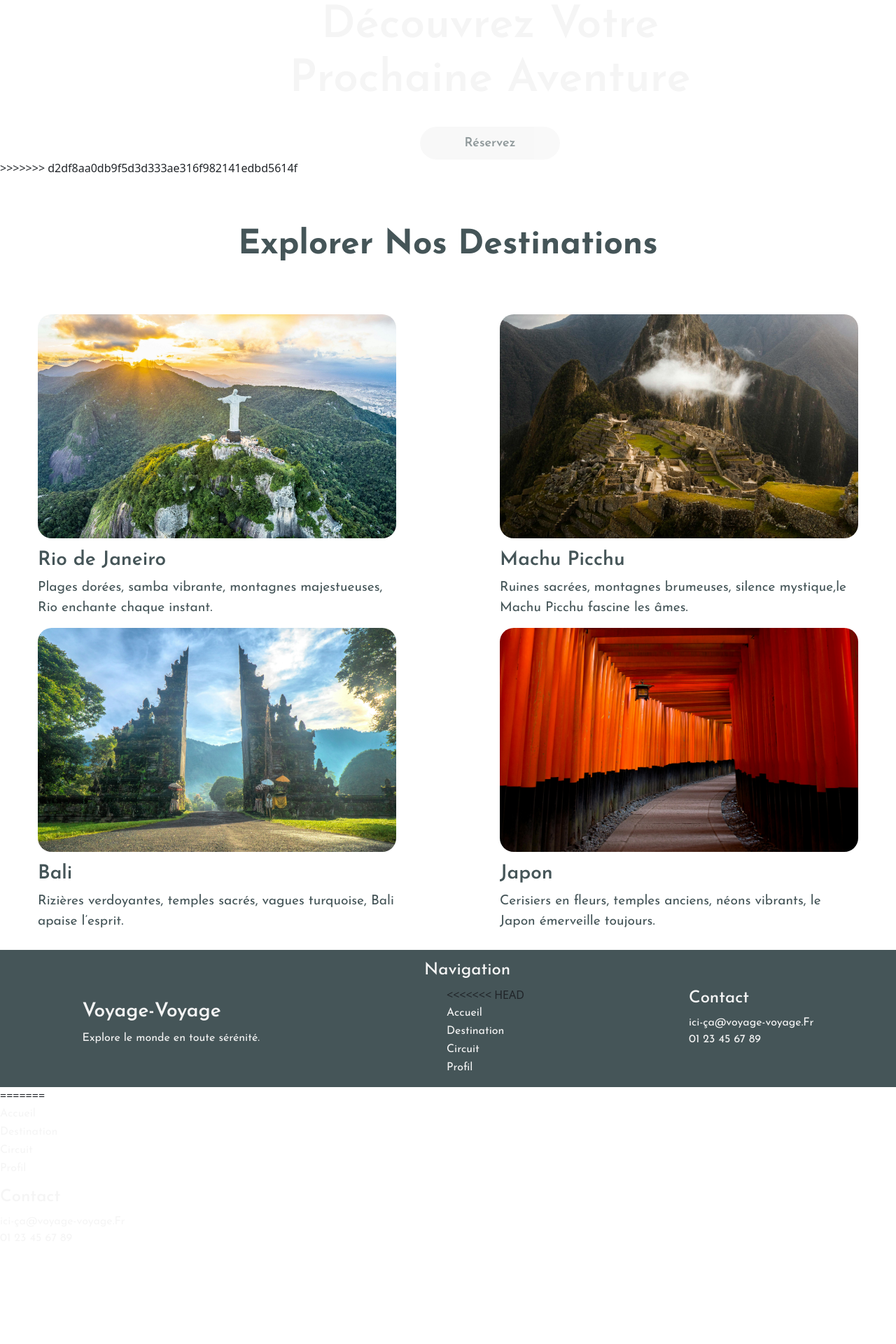
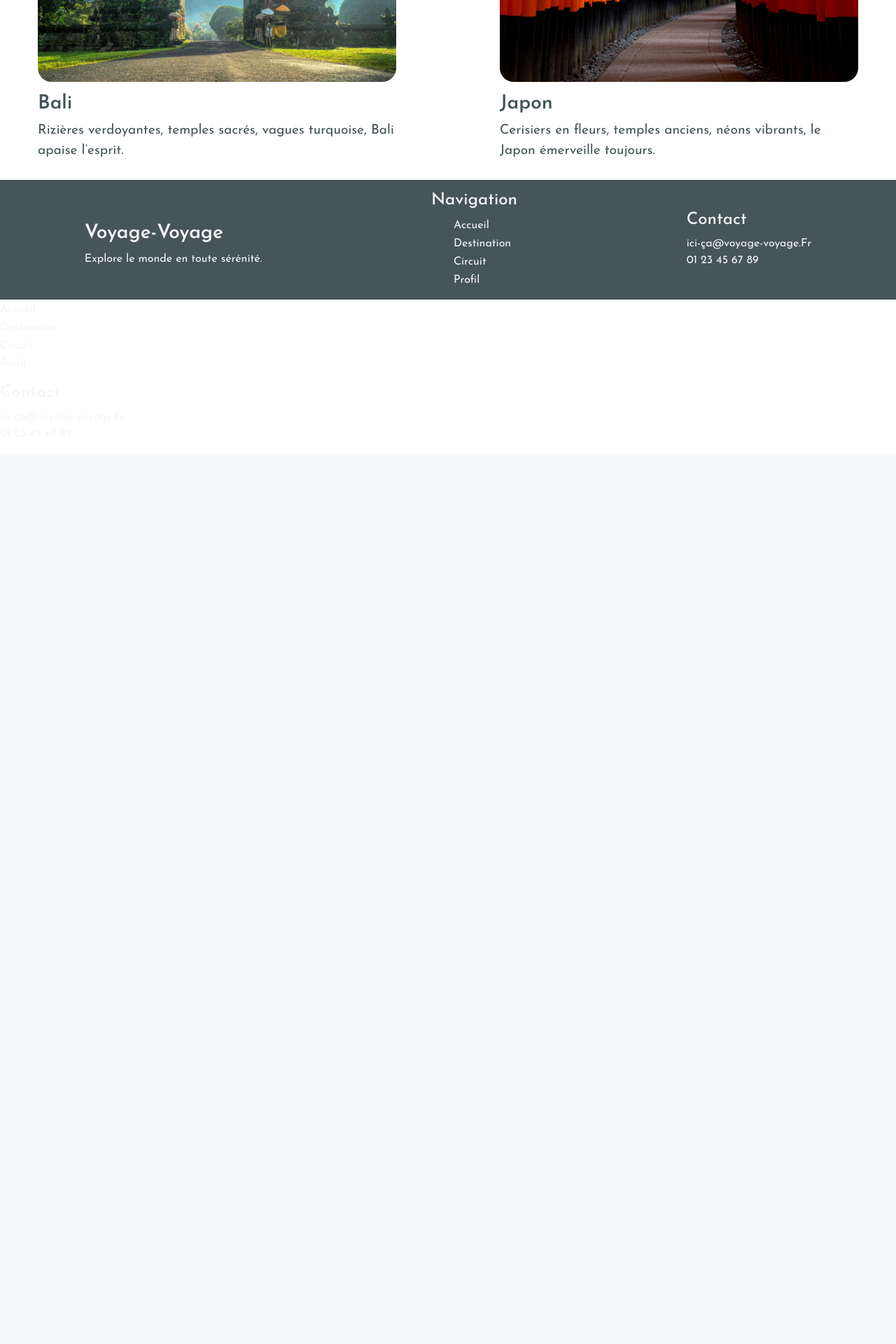
Before and after one commit to Mr0megaa/Projet_transversal_agence_de_tourisme, a PHP site: page / in a window 1280 px wide. Shown: the part 1649-3569 px from the top of the page at 70% size. After the commit the page ends 2077 px from the top, so only its background shows below. Run offline with PHP 8.4, Linux system fonts and the light colour scheme.

Commit message:
Fin des merges

```diff
--- a/admin.php
+++ b/admin.php
@@ -13,10 +13,6 @@
 
     <?php
     include "connect.php";
-    // $sql = "SELECT * FROM circuit";
-    // $sth = $bdd->prepare($sql);
-    // $sth->execute([]);
-    // $pays = var_dump($sth->fetchAll());
     ?>
 
     <nav class="navbar navbar-expand-lg navbar-dark bg-primary">
--- a/index.html
+++ b/index.html
@@ -38,7 +38,6 @@
       </div>
     </div>
   </nav>
-<<<<<<< HEAD
   <section class="background-img">
     <div class="overlay-text text-white text-center down-start">
       <h1 class="white josefin">Découvrez Votre <br>Prochaine Aventure</h1>
@@ -46,32 +45,7 @@
     </div>
 
   </section>
-  <section class="discover" id="destination" >
-=======
-  <section>
-    <div id="carouselExample" class="carousel slide" data-bs-ride="carousel" data-bs-pause="false">
-      <div class="carousel-inner">
-        <div class="carousel-item active" data-bs-interval="3000">
-          <img src="images/pexels-ryank-17841018.jpg" class="d-block w-100 vh-100 object-fit-cover" alt="...">
-        </div>
-        <div class="carousel-item" data-bs-interval="3000">
-          <img src="images/pexels-quang-nguyen-vinh-222549-2166711.jpg" class="d-block w-100 vh-100 object-fit-cover"
-            alt="...">
-        </div>
-        <div class="carousel-item" data-bs-interval="3000">
-          <img src="images/gustavo-nacht-AbMSkqLg0QA-unsplash.jpg" class="d-block w-100 vh-100 object-fit-cover"
-            alt="...">
-        </div>
-      </div>
-    </div>
-    <div class="overlay-text text-white text-center">
-      <h1 class="white josefin">Découvrez Votre <br>Prochaine Aventure</h1>
-      <a class="btn-1 josefin" href="">Réservez</a>
-    </div>
-
-  </section>
-  <section class="discover" href="#destination">
->>>>>>> d2df8aa0db9f5d3d333ae316f982141edbd5614f
+  <section class="discover" id="destination">
     <div>
       <h2 class="hauteur text-center color-principal josefin">Explorer Nos Destinations</h2>
     </div>
@@ -114,18 +88,17 @@
   <div class="footer-item">
     <h4 class="white josefin">Navigation</h4>
     <ul>
-<<<<<<< HEAD
       <li><a class="white josefin" href="index.html">Accueil</a></li>
       <li><a class="white josefin" href="#destination">Destination</a></li>
       <li><a class="white josefin" href="circuit.html">Circuit</a></li>
       <li><a class="white josefin" href="login.html">Profil</a></li>
-    </ul></div>
+    </ul>
+  </div>
   <div class="footer-item">
     <h4 class="white josefin">Contact</h4>
     <p class="white josefin">ici-ça@voyage-voyage.Fr <br>01 23 45 67 89</p>
   </div>
 </section>
-=======
 <li><a class="white josefin" href="">Accueil</a></li>
 <li><a class="white josefin" href="">Destination</a></li>
 <li><a class="white josefin" href="">Circuit</a></li>
@@ -138,5 +111,4 @@
 </div>
 </section>
 
->>>>>>> d2df8aa0db9f5d3d333ae316f982141edbd5614f
 </html>
```
Also changed, not shown: admin.html (+0 -68 lines), circuit.html (+5 -2 lines), style.css (+8 -7 lines). Lines whose indentation alone changed are shown as unchanged.
